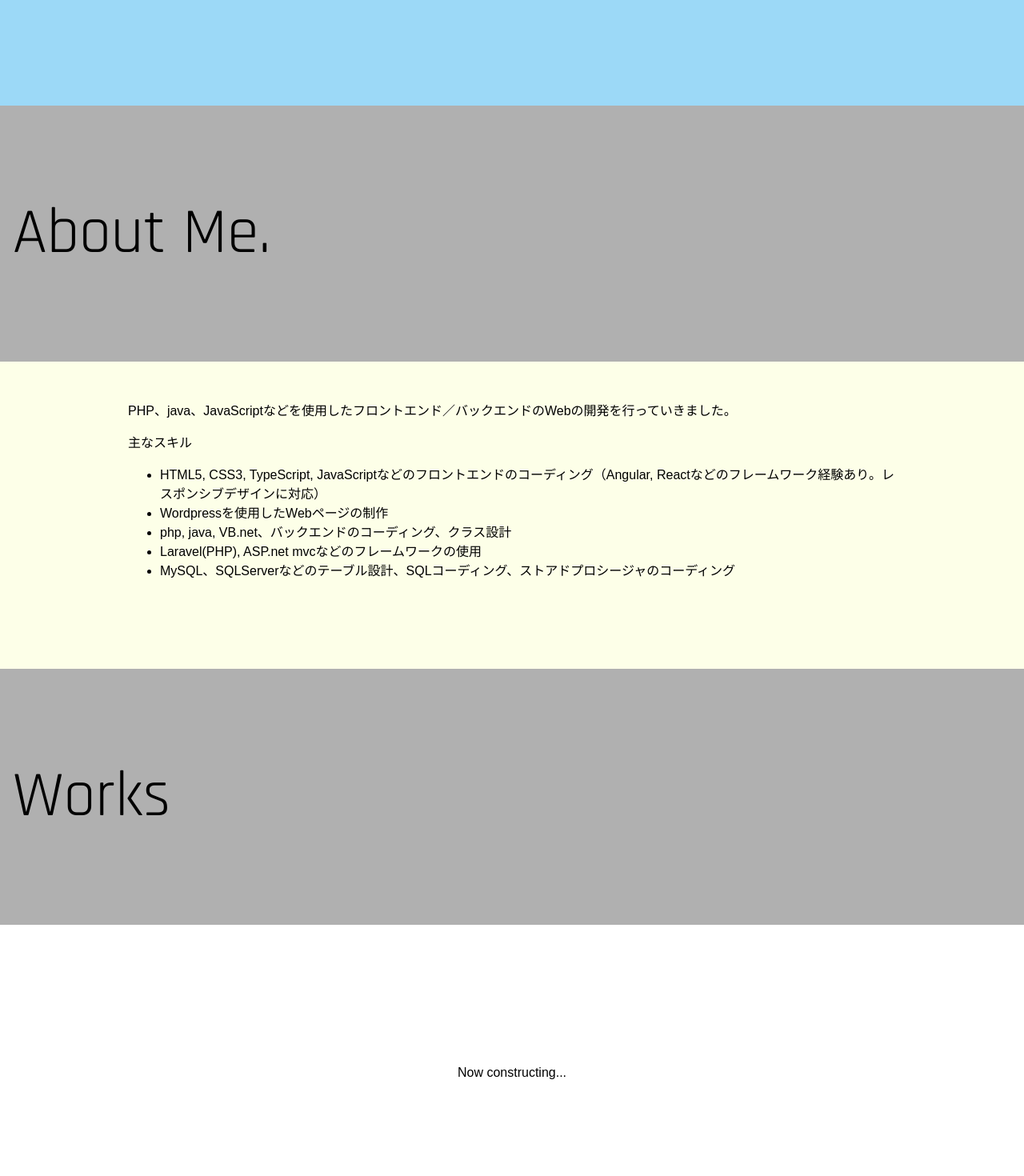
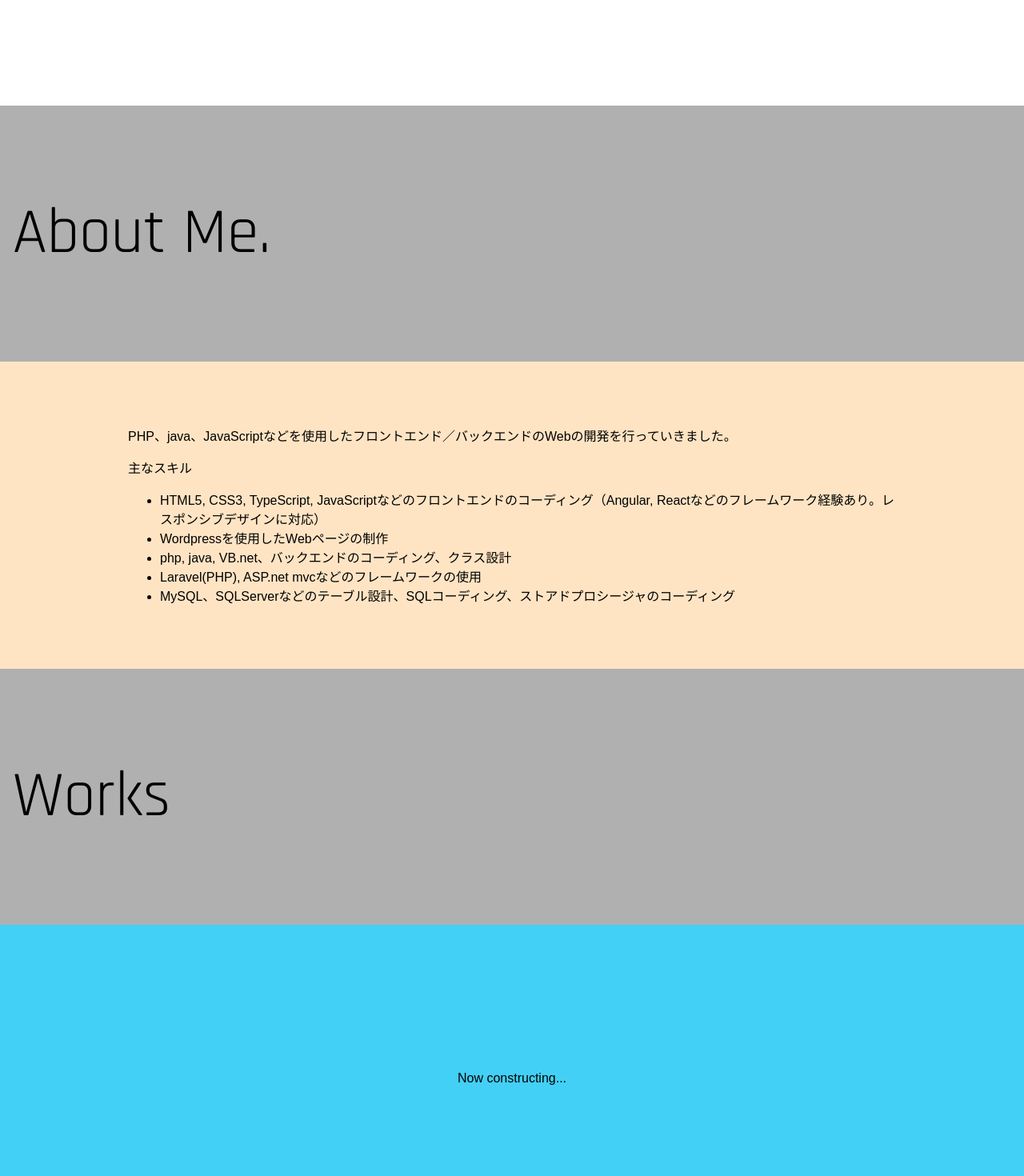
Before and after one commit to phinesze/phinesze-home, a React app: page / in a window 1280 px wide. Shown: the part 380-1850 px from the top of the page at 80% size. Built offline with nearby package versions, Linux system fonts and the light colour scheme.

Commit message:
css修正

```diff
--- a/src/App.css
+++ b/src/App.css
@@ -27,22 +27,18 @@ body {
     padding-top: 4rem;
     width: 100%;
     height: 28rem;
-    background: #9cd9f7;
+    background: #ffffff;
 }
 
 .about_me_section_area {
-    background: #fdffe8;
+    background: #ffe4c4;
 }
 
 .works_section_area {
-    background: #ffffff;
+    background: #43d0f7;
     text-align: center;
 }
 
 .links_section_area {
     background: #fff1ae;
 }
-
-.now_constructing {
-    margin-top: 9rem;
-}
--- a/src/App.tsx
+++ b/src/App.tsx
@@ -33,7 +33,7 @@ export default class App extends React.Component<{}, {}> {
 
                 <SectionArea title={"Works"} sectionHeadClass={style.works_section_area}>
                     <SquareMenu items={works}/>
-                    <p className={style.now_constructing}>Now constructing...</p>
+                    <p>Now constructing...</p>
                 </SectionArea>
 
                 <SectionArea title={"Links"} sectionHeadClass={style.links_section_area}>
@@ -47,7 +47,7 @@ export default class App extends React.Component<{}, {}> {
     }
 
     static renderAboutMe() {
-        return <React.Fragment>
+        return <div>
             <p>PHP、java、JavaScriptなどを使用したフロントエンド／バックエンドのWebの開発を行っていきました。</p>
             <p> 主なスキル </p>
             <ul>
@@ -59,6 +59,6 @@ export default class App extends React.Component<{}, {}> {
                 <li>Laravel(PHP), ASP.net mvcなどのフレームワークの使用</li>
                 <li>MySQL、SQLServerなどのテーブル設計、SQLコーディング、ストアドプロシージャのコーディング</li>
             </ul>
-        </React.Fragment>;
+        </div>;
     }
 }
--- a/src/components/SectionArea/SectionArea.css
+++ b/src/components/SectionArea/SectionArea.css
@@ -10,6 +10,9 @@
 }
 
 .sectionBody {
+    display: flex;
+    flex-direction: column;
+    justify-content: center;
     margin: 0 auto;
     padding: 2rem 0;
     width: 60rem;
```
